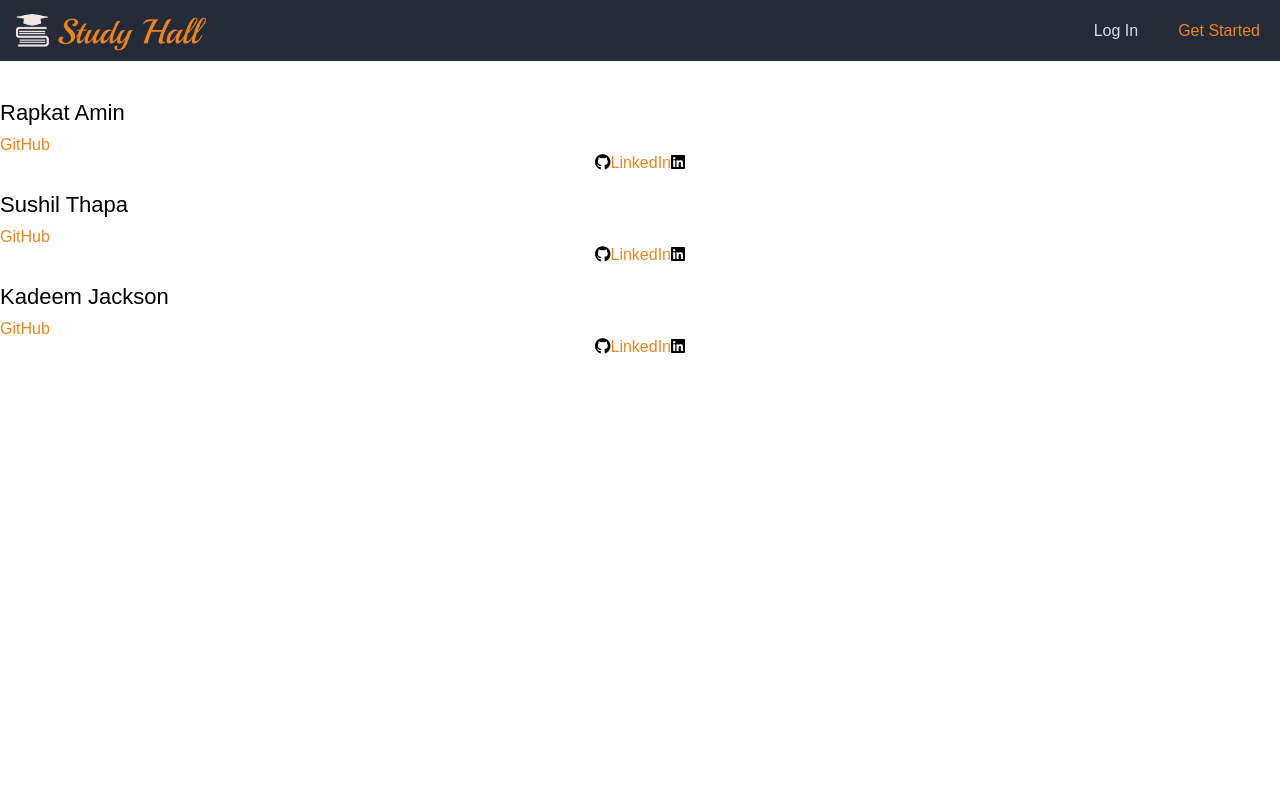
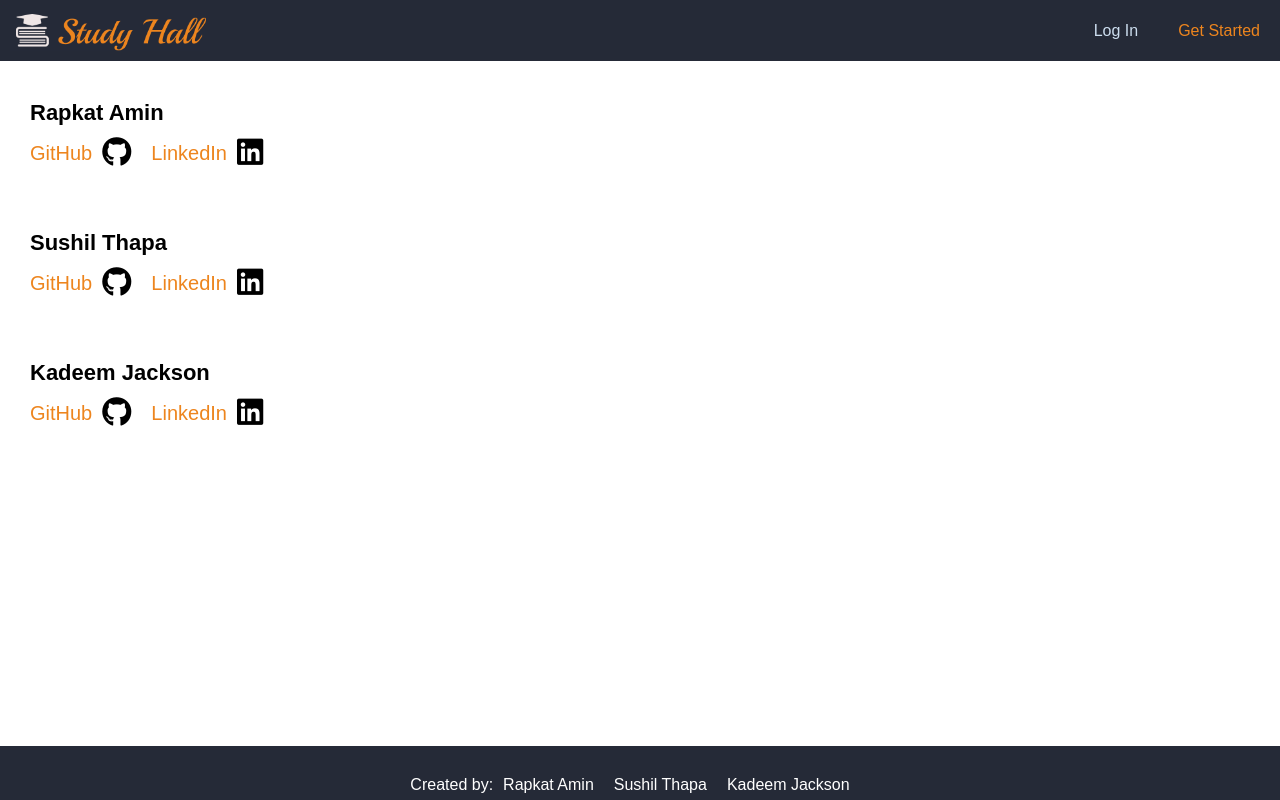
Before and after one commit to sushilt553/Study-Hall, a React (Create React App) app in the folder client/: page /creators in a window 1280 px wide. Shown: the top 800 px of the page. Built offline with nearby package versions, Linux system fonts and the light colour scheme.

Commit message:
Creators page and footer styling done

```diff
--- a/client/src/pages/Creators.js
+++ b/client/src/pages/Creators.js
@@ -6,15 +6,22 @@ export default () => {
     <div className="social-containers">
       <h1 className="social-name">Rapkat Amin</h1>
       <div className="social-details-container">
-        <label className="link-name">GitHub</label>
         <div className="links-container">
-          <a href="https://github.com/rapkat10" className="GitHub-Logo">
+          <a href="https://github.com/rapkat10" className="link-name">
+            GitHub
+          </a>
+          <a href="https://github.com/rapkat10" className="link-logo">
             <i className="fab fa-github" />
           </a>
-          <label className="link-name">LinkedIn</label>
           <a
             href="https://www.linkedin.com/in/rapkat-amin-33b82b1a4/"
-            className="LinkedIn-Logo"
+            className="link-name"
+          >
+            LinkedIn
+          </a>
+          <a
+            href="https://www.linkedin.com/in/rapkat-amin-33b82b1a4/"
+            className="link-logo"
           >
             <i className="fab fa-linkedin" />
           </a>
@@ -22,34 +29,52 @@ export default () => {
       </div>
 
       <h1 className="social-name">Sushil Thapa</h1>
-      <label className="link-name">GitHub</label>
+      <div className="social-details-container">
         <div className="links-container">
-        <a href="https://github.com/sushilt553" className="GitHub-Logo">
+          <a href="https://github.com/sushilt553" className="link-name">
+            GitHub
+          </a>
+          <a href="https://github.com/sushilt553" className="link-logo">
             <i className="fab fa-github" />
           </a>
-        <label className="link-name">LinkedIn</label>
           <a
             href="https://www.linkedin.com/in/sushil-thapa-546800159/"
-          className="LinkedIn-Logo"
+            className="link-name"
           >
-          <i className="fab fa-linkedin" />
+            LinkedIn
           </a>
-      </div>
-
-      <h1 className="social-name">Kadeem Jackson</h1>
-      <label className="link-name">GitHub</label>
-      <div className="links-container">
-        <a href="https://github.com/Cro5s" className="GitHub-Logo">
-          <i className="fab fa-github" />
-        </a>
-        <label className="link-name">LinkedIn</label>
           <a
-          href="https://www.linkedin.com/in/kadeem-jackson-4349348a/"
-          className="LinkedIn-Logo"
+            href="https://www.linkedin.com/in/sushil-thapa-546800159/"
+            className="link-logo"
           >
             <i className="fab fa-linkedin" />
           </a>
         </div>
       </div>
+
+      <h1 className="social-name">Kadeem Jackson</h1>
+      <div className="social-details-container">
+        <div className="links-container">
+          <a href="https://github.com/Cro5s" className="link-name">
+            GitHub
+          </a>
+          <a href="https://github.com/Cro5s" className="link-logo">
+            <i className="fab fa-github" />
+          </a>
+          <a
+            href="https://www.linkedin.com/in/kadeem-jackson-4349348a/"
+            className="link-name"
+          >
+            LinkedIn
+          </a>
+          <a
+            href="https://www.linkedin.com/in/kadeem-jackson-4349348a/"
+            className="link-logo"
+          >
+            <i className="fab fa-linkedin" />
+          </a>
+        </div>
+      </div>
+    </div>
   );
 };
--- a/client/src/pages/assets/CSS/creators.css
+++ b/client/src/pages/assets/CSS/creators.css
@@ -2,36 +2,40 @@
   display: flex;
   flex-direction: column;
   background: white;
-  padding-bottom: 100%;
+  padding-bottom: 20%;
   padding-top: 100px;
 }
 
 .social-name {
   font-size: 22px;
-  margin-bottom: 10px;
+  font-weight: 900;
+  margin: 0px 0px 10px 30px;
 }
 
-.social-detail-container {
+.social-details-container {
   display: flex;
-  flex-direction: column;
+  margin-left: 30px;
+
 }
 
 .links-container {
+  margin-bottom: 60px;
   display: flex;
   flex-direction: row;
-  margin-bottom: 20px;
+  align-items: center;
 
 }
 
 .link-name {
   color: #ed851e;
+  font-size: 20px;
+  font-weight: 400;
+  margin-right: 10px;
 
 }
 
-.GitHub-Logo {
+.link-logo {
   color: black;
+  font-size: 30px;
+  margin-right: 20px;
 }
-
-.LinkedIn-Logo {
-  color: black;
-}
```
Lines whose indentation alone changed are shown as unchanged.
